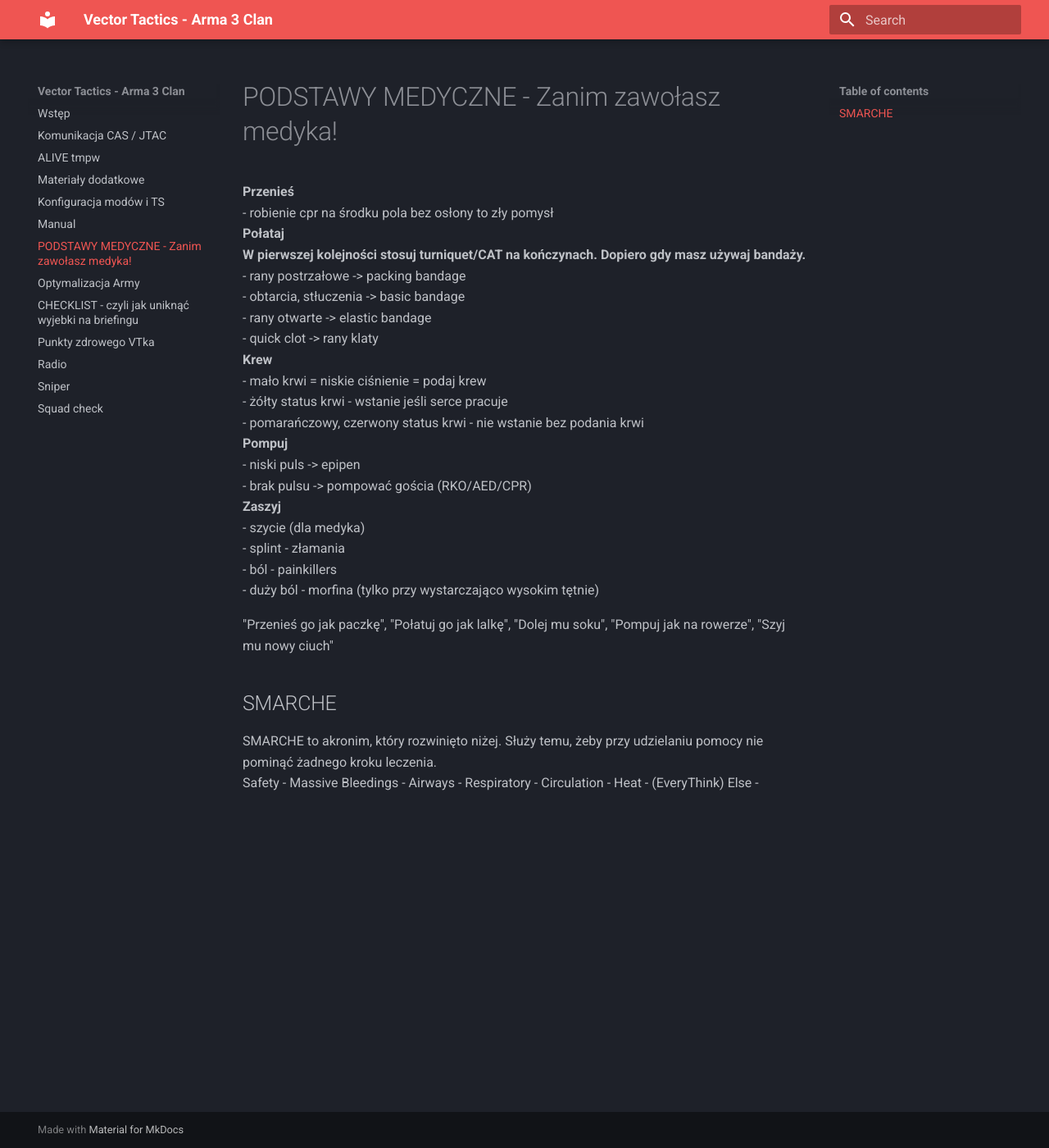
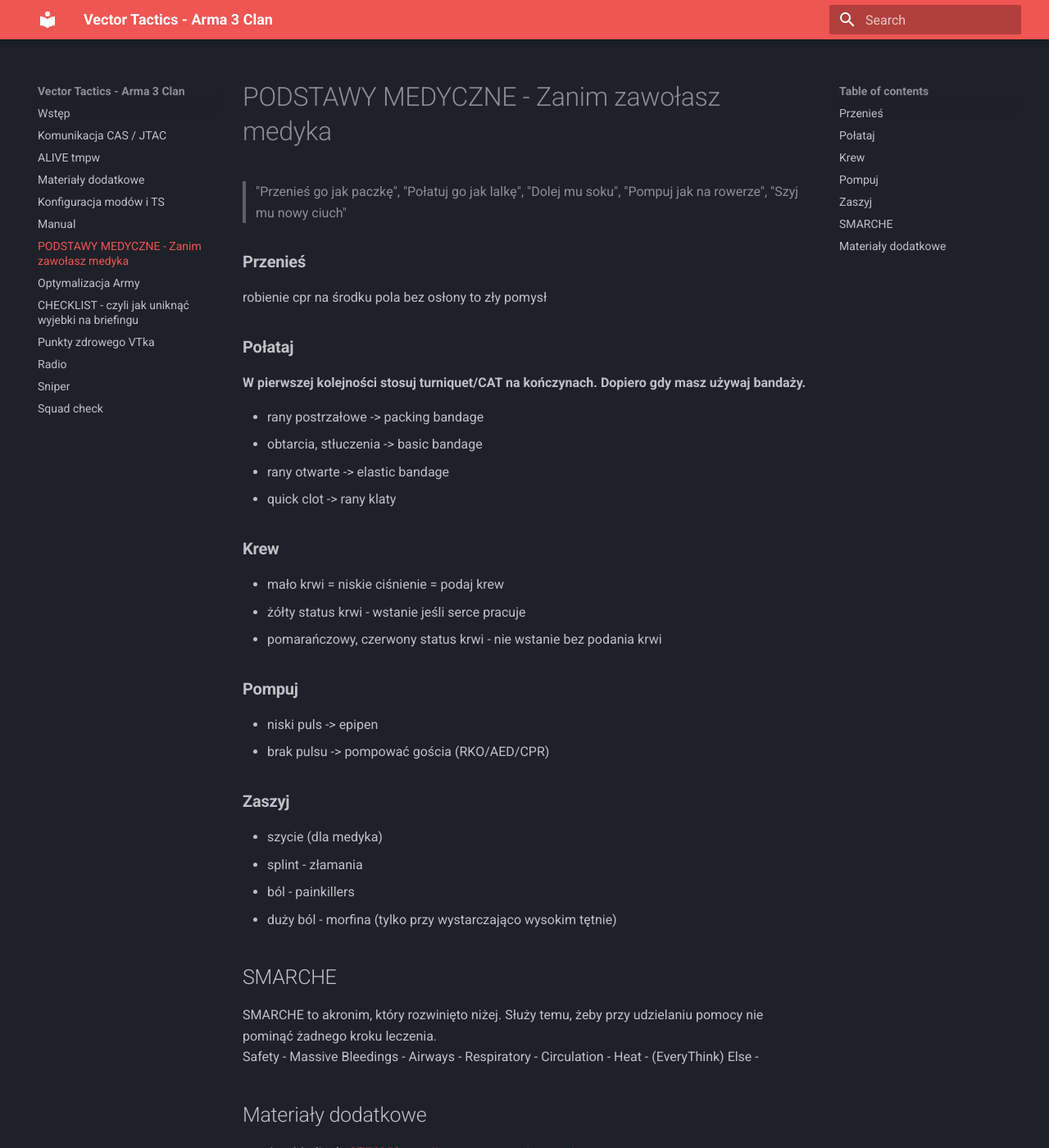
Before and after one commit to aquiceeo/vt-manual, an MkDocs documentation site: the page built from docs/medic.md, in a window 1280 px wide and 1400 px high. Shown: the whole window at 82% size. Built offline with MkDocs 1.6.1 and Material for MkDocs 9.7.7, drawn with Linux system fonts in a browser that asks for light colours; some of the changed text lies outside the part shown.

Commit message:
- Propozycja zmiany uładu tekstu, linki do szczegółów

```diff
--- a/docs/medic.md
+++ b/docs/medic.md
@@ -1,28 +1,40 @@
-# PODSTAWY MEDYCZNE - Zanim zawołasz medyka!
-**Przenieś**
-- robienie cpr na środku pola bez osłony to zły pomysł
-**Połataj**
+# PODSTAWY MEDYCZNE - Zanim zawołasz medyka
+
+> "Przenieś go jak paczkę", "Połatuj go jak lalkę", "Dolej mu soku", "Pompuj jak na rowerze", "Szyj mu nowy ciuch"
+
+### **Przenieś**
+
+robienie cpr na środku pola bez osłony to zły pomysł
+
+### **Połataj**
+
 **W pierwszej kolejności stosuj turniquet/CAT na kończynach. Dopiero gdy masz używaj bandaży.**
+
 - rany postrzałowe -> packing bandage
 - obtarcia, stłuczenia -> basic bandage
 - rany otwarte -> elastic bandage
 - quick clot -> rany klaty
-**Krew**
+
+### **Krew**
+
 - mało krwi = niskie ciśnienie = podaj krew
 - żółty status krwi - wstanie jeśli serce pracuje
 - pomarańczowy, czerwony status krwi - nie wstanie bez podania krwi
-**Pompuj**
+
+### **Pompuj**
+
 - niski puls -> epipen
 - brak pulsu -> pompować gościa (RKO/AED/CPR)
-**Zaszyj**
+
+### **Zaszyj**
+
 - szycie (dla medyka)
 - splint - złamania
 - ból - painkillers
 - duży ból - morfina (tylko przy wystarczająco wysokim tętnie)
 
-"Przenieś go jak paczkę", "Połatuj go jak lalkę", "Dolej mu soku", "Pompuj jak na rowerze", "Szyj mu nowy ciuch"
+## SMARCHE
 
-## SMARCHE
 SMARCHE to akronim, który rozwinięto niżej. Służy temu, żeby przy udzielaniu pomocy nie pominąć żadnego kroku leczenia.
 Safety -
 Massive Bleedings -
@@ -31,3 +43,9 @@ Respiratory -
 Circulation -
 Heat -
 (EveryThink) Else -
+
+## Materiały dodatkowe
+
+- Ace Medical - [STEAM:https://steamcommunity.com/](phttps://steamcommunity.com/sharedfiles/filedetails/?id=930706887)
+- KAT/KAM - [GOOGLE DOCS:https://docs.google.com/](https://docs.google.com/document/d/1YlY00qoL2gdrbOJJzi5aW19A3HqT7uXflszDYuK7h3M/edit#heading=h.o2zqe9mfqe9d)
+- PSOG Ace/kat - [GOOGLE DOCS:https://docs.google.com/](https://docs.google.com/document/d/15LhDhDqtymS5fqsV2kUVdpvJ2ou9wtEfCCRe4Qw4vrs/edit?pli=1#heading=h.c42o3ww91i0r)
```
